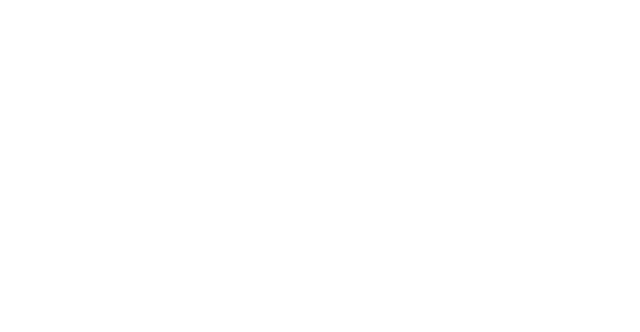
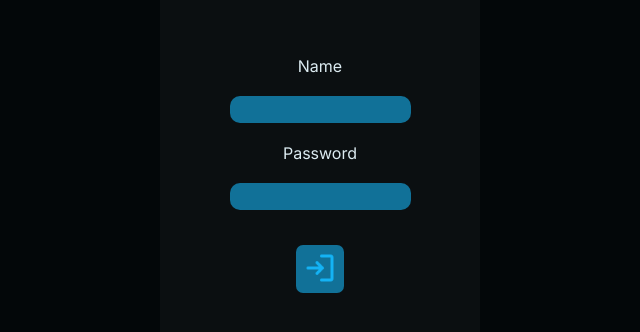
Before and after one commit to Teeco123/server-manager, a Next.js app: page / in a window 1280 px wide. Shown: the part 218-550 px from the top of the page, without its empty margins (320-960 px from the left). Built offline with nearby package versions, Linux system fonts and the light colour scheme.

Commit message:
styling login page

```diff
--- /dev/null
+++ b/app/globals.scss
@@ -0,0 +1,3 @@
+body{
+    margin: 0
+}
--- a/app/layout.tsx
+++ b/app/layout.tsx
@@ -1,5 +1,6 @@
 import type { Metadata } from "next";
 import { Inter } from "next/font/google";
+import "./globals.scss";
 
 const inter = Inter({ subsets: ["latin"] });
 
--- a/app/page.tsx
+++ b/app/page.tsx
@@ -1,3 +1,19 @@
+import "./style.scss";
+
 export default function Home() {
-	return;
+	return (
+		<main>
+			<form>
+				<label>Name</label>
+				<input type='text' />
+
+				<label>Password</label>
+				<input type='password' />
+
+				<button>
+					<img src='/login.png' />
+				</button>
+			</form>
+		</main>
+	);
 }
--- /dev/null
+++ b/app/style.scss
@@ -0,0 +1,54 @@
+main{
+    display: flex;
+    justify-content: center;
+    align-items: center;
+    background-color: #030709;
+    width: 100vw;
+    height: 100vh;
+    form{
+        background-color: #0b0f11;
+        display: flex;
+        flex-direction: column;
+        justify-content: center;
+        align-items: center;
+        text-align: center;
+        height: 65%;
+        width: 320px;
+        border-radius: 10px;
+        label{
+            color:#dcebf1;
+            margin:15px;
+        }
+        input{
+            border: none;
+            background-color:#117198;
+            margin: 5px;
+            border-radius: 10px;
+            height: 25px;
+            text-align: center;
+            color:#dcebf1;
+            &:focus-visible{
+                outline: none;
+            }
+        }
+        button{
+            background-color: #117198;
+            margin: 30px;
+            border: none;
+            border-radius: 7px;
+            width: 48px;
+            height: 48px;
+            transition: width 0.8s, height 0.8s, margin 0.8s;
+            &:hover{
+                cursor: pointer;
+                height: 52px;
+                width: 52px;
+                margin: 28px
+            }
+            img{
+                width: 100%;
+            }
+
+        }
+    }
+}
```
Also changed, not shown: public/login.png (added).
